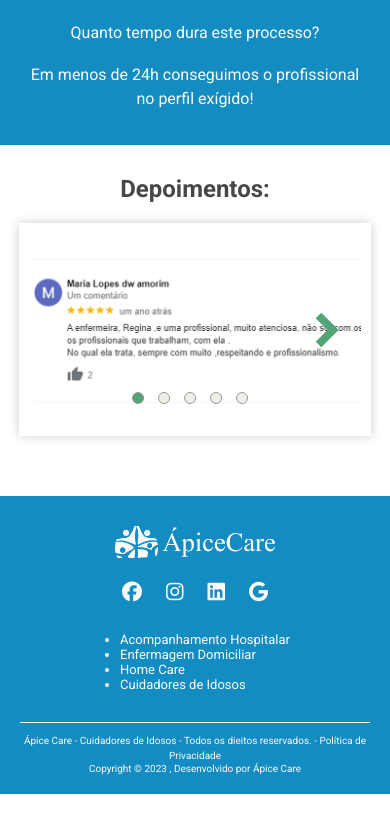
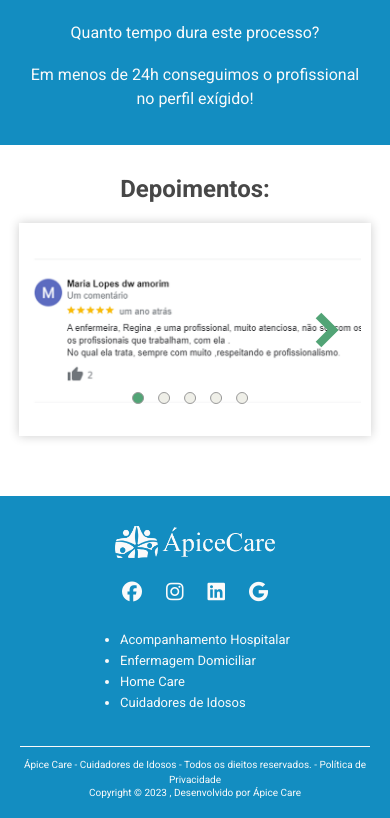
Before and after one commit to GustavoSirkis/landingpage, a plain HTML site: page src/index.html in a window 390 px wide. Shown: the part 8533-9351 px from the top of the page. Before the commit the page ends 9327 px from the top, so only its background shows below. Drawn offline with Linux system fonts and the light colour scheme; a web font is replaced by a local one.

Commit message:
Footer styles

```diff
--- a/src/styles.css
+++ b/src/styles.css
@@ -583,11 +583,14 @@
             padding-bottom: 1rem;
         }
         .footer-wrap >  .footer-links >  ul {
-          width: 100%;
+            width: 100%;
             flex-direction: column;
             align-items: flex-start;
-            justify-content: space-between;
+            justify-content: space-evenly;
 
+        }
+        .footer-wrap >  .footer-links >  ul > li {
+          padding-bottom: .6rem;
         }
     }
 
```
